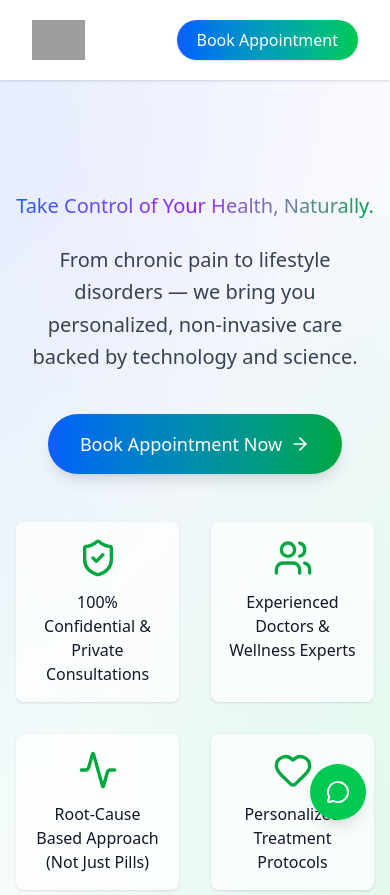
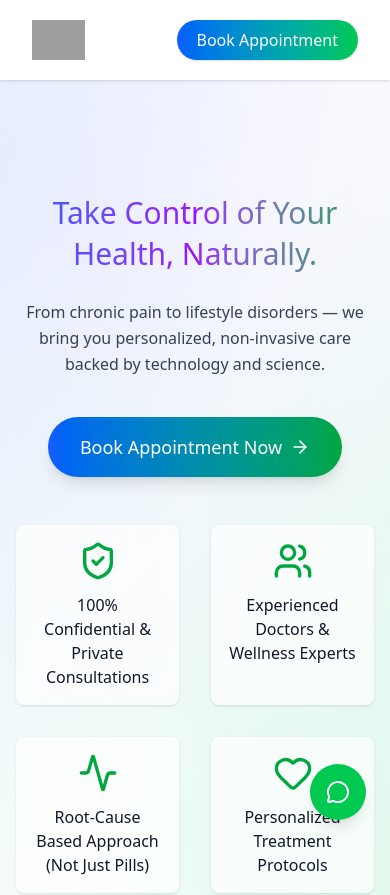
Before and after one commit to Gokul5001/Zeromedicine-new, a React (Vite) app: page / in a window 390 px wide. Shown: the top 895 px of the page. Built offline with nearby package versions, Linux system fonts and the light colour scheme; grey boxes are pictures that could not be loaded.

Commit message:
UI updation

```diff
--- a/package.json
+++ b/package.json
@@ -13,11 +13,14 @@
     "@radix-ui/react-slot": "^1.2.3",
     "@tailwindcss/vite": "^4.1.14",
     "class-variance-authority": "^0.7.1",
+    "classnames": "^2.5.1",
     "framer-motion": "^12.23.24",
     "lucide-react": "^0.546.0",
     "react": "^19.1.1",
     "react-dom": "^19.1.1",
+    "react-hook-form": "^7.65.0",
     "react-icons": "^5.5.0",
+    "react-phone-input-2": "^2.15.1",
     "tailwind-variants": "^3.1.1",
     "tailwindcss": "^4.1.14"
   },
--- a/src/Components/HeroSection.jsx
+++ b/src/Components/HeroSection.jsx
@@ -20,13 +20,15 @@ const HeroSection = ({ onBookAppointment }) => (
         transition={{ duration: 0.8 }}
         className="max-w-4xl mx-auto"
       >
-        <h1 className="text-xl md:text-6xl mb-6 bg-gradient-to-r from-blue-600 via-purple-600 to-green-600 bg-clip-text text-transparent leading-snug font-normal">
-          Take Control of Your Health, Naturally.
-        </h1>
-        <p className="text-xl md:text-2xl text-gray-700 mb-10 leading-relaxed">
-          From chronic pain to lifestyle disorders — we bring you personalized,
-          non-invasive care backed by technology and science.
-        </p>
+   <h1 className="text-3xl sm:text-4xl md:text-6xl mb-6 bg-gradient-to-r from-blue-600 via-purple-600 to-green-600 bg-clip-text text-transparent leading-snug">
+  Take Control of Your Health, Naturally.
+</h1>
+
+<p className="text-base sm:text-lg md:text-2xl text-gray-700 mb-10 leading-relaxed">
+  From chronic pain to lifestyle disorders — we bring you personalized,
+  non-invasive care backed by technology and science.
+</p>
+
         <button
           onClick={onBookAppointment}
           className="flex items-center bg-gradient-to-r from-blue-600 to-green-600 hover:from-blue-700 hover:to-green-700 text-white text-lg px-8 py-4 rounded-full shadow-lg hover:shadow-xl transition-all duration-300 mx-auto"
```
Also changed, not shown: 1 other file (tests, documents, lock files or other folders).
